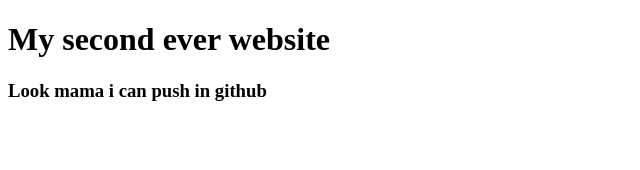
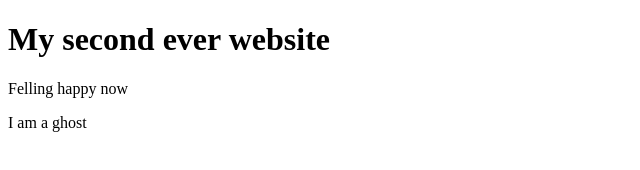
Before and after one commit to asif777/second-web, a plain HTML site: page index.html in a window 1280 px wide. Shown: the whole page, without its empty margins (0-640 px from the left). Drawn offline with Linux system fonts and the light colour scheme.

Commit message:
ghost added

```diff
--- a/index.html
+++ b/index.html
@@ -7,6 +7,7 @@
 </head>
 <body>
     <h1>My second ever website</h1>
-    <h3>Look mama i can push in github</h3>
+    <p>Felling happy now</p>
+    <p>I am a ghost</p>
 </body>
 </html>
```
